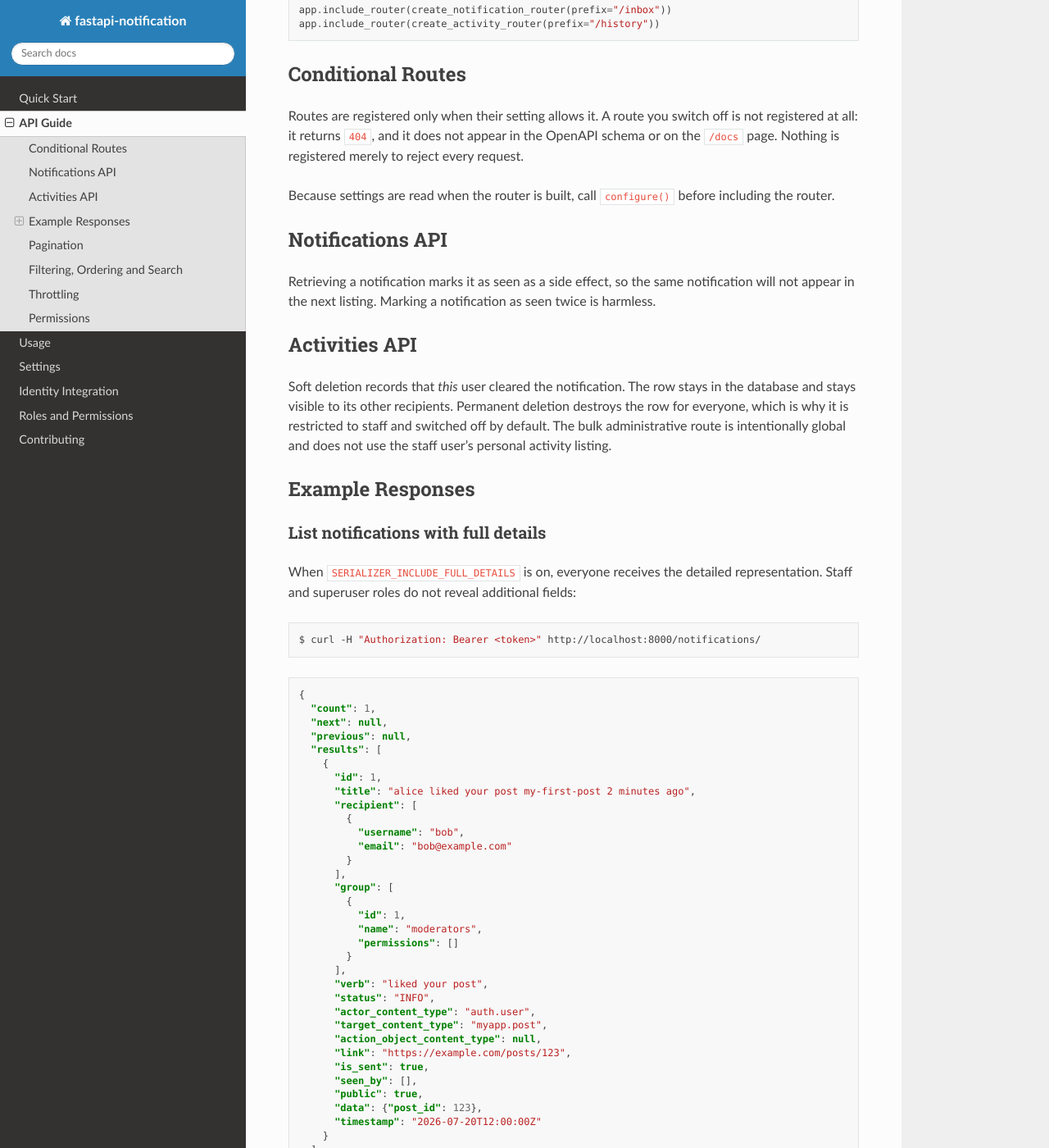
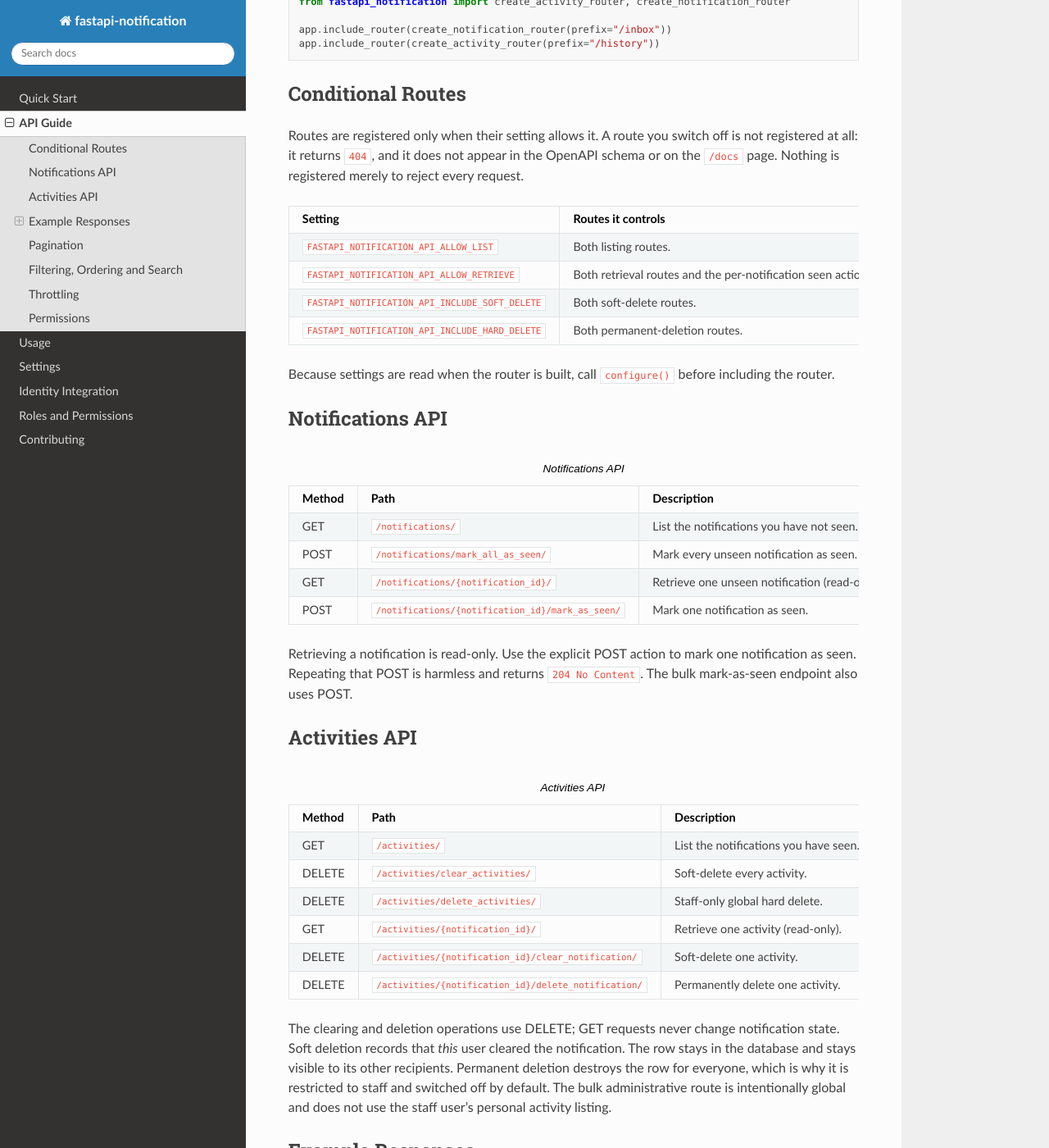
Before and after one commit to Lazarus-org/fastapi-notification, a Sphinx documentation site: the page built from docs/api_guide.rst, in a window 1280 px wide and 1400 px high, scrolled down 580 px. Shown: the whole window at 82% size. Built offline with Sphinx 7.4.7 and the Read the Docs theme 3.1.0, drawn with Linux system fonts in a browser that asks for light colours; some of the changed text lies outside the part shown.

Commit message:
fix(api): use safe HTTP methods for notification mutations
Closes #17

```diff
--- a/docs/api_guide.rst
+++ b/docs/api_guide.rst
@@ -3,7 +3,8 @@ API Guide
 
 The package exposes two groups of endpoints. **Notifications** are the things
 you have not seen yet; **Activities** are the history of everything you have.
-Reading a notification moves it from the first group to the second.
+Explicitly marking a notification as seen moves it from the first group to the
+second. Retrieval requests are read-only and never change notification state.
 
 Both groups are mounted by ``create_router()``:
 
@@ -36,14 +37,19 @@ is not registered at all: it returns ``404``, and it does not appear in the
 OpenAPI schema or on the ``/docs`` page. Nothing is registered merely to reject
 every request.
 
-============================================  ==========================================
-Setting                                       Routes it controls
-============================================  ==========================================
-``FASTAPI_NOTIFICATION_API_ALLOW_LIST``       Both listing routes
-``FASTAPI_NOTIFICATION_API_ALLOW_RETRIEVE``   Both retrieval routes
-``FASTAPI_NOTIFICATION_API_INCLUDE_SOFT_DELETE``  Both clearing routes
-``FASTAPI_NOTIFICATION_API_INCLUDE_HARD_DELETE``  Both permanent-deletion routes
-============================================  ==========================================
+.. list-table::
+   :header-rows: 1
+
+   * - Setting
+     - Routes it controls
+   * - ``FASTAPI_NOTIFICATION_API_ALLOW_LIST``
+     - Both listing routes.
+   * - ``FASTAPI_NOTIFICATION_API_ALLOW_RETRIEVE``
+     - Both retrieval routes and the per-notification seen action.
+   * - ``FASTAPI_NOTIFICATION_API_INCLUDE_SOFT_DELETE``
+     - Both soft-delete routes.
+   * - ``FASTAPI_NOTIFICATION_API_INCLUDE_HARD_DELETE``
+     - Both permanent-deletion routes.
 
 Because settings are read when the router is built, call ``configure()`` before
 including the router.
@@ -52,39 +58,65 @@ including the router.
 Notifications API
 -----------------
 
-======  ====================================  ============================================
-Method  Path                                  Description
-======  ====================================  ============================================
-GET     ``/notifications/``                   List the notifications you have not seen.
-GET     ``/notifications/mark_all_as_seen/``  Mark every unseen notification as seen.
-GET     ``/notifications/{notification_id}/`` Retrieve one notification, marking it seen.
-======  ====================================  ============================================
+.. list-table:: Notifications API
+   :header-rows: 1
 
-Retrieving a notification marks it as seen as a side effect, so the same
-notification will not appear in the next listing. Marking a notification as
-seen twice is harmless.
+   * - Method
+     - Path
+     - Description
+   * - GET
+     - ``/notifications/``
+     - List the notifications you have not seen.
+   * - POST
+     - ``/notifications/mark_all_as_seen/``
+     - Mark every unseen notification as seen.
+   * - GET
+     - ``/notifications/{notification_id}/``
+     - Retrieve one unseen notification (read-only).
+   * - POST
+     - ``/notifications/{notification_id}/mark_as_seen/``
+     - Mark one notification as seen.
+
+Retrieving a notification is read-only. Use the explicit POST action to mark
+one notification as seen. Repeating that POST is harmless and returns
+``204 No Content``. The bulk mark-as-seen endpoint also uses POST.
 
 
 Activities API
 --------------
 
-======  ===============================================  =========================================
-Method  Path                                             Description
-======  ===============================================  =========================================
-GET     ``/activities/``                                 List the notifications you have seen.
-GET     ``/activities/clear_activities/``                Soft-delete every activity.
-GET     ``/activities/delete_activities/``               Staff-only global hard delete.
-GET     ``/activities/{notification_id}/``               Retrieve one activity.
-GET     ``/activities/{notification_id}/clear_notification/``   Soft-delete one activity.
-GET     ``/activities/{notification_id}/delete_notification/``  Permanently delete one activity.
-======  ===============================================  =========================================
+.. list-table:: Activities API
+   :header-rows: 1
 
-Soft deletion records that *this* user cleared the notification. The row stays
-in the database and stays visible to its other recipients. Permanent deletion
-destroys the row for everyone, which is why it is restricted to staff and
-switched off by default. The bulk administrative route is intentionally global
-and does not use the staff user's personal activity listing.
+   * - Method
+     - Path
+     - Description
+   * - GET
+     - ``/activities/``
+     - List the notifications you have seen.
+   * - DELETE
+     - ``/activities/clear_activities/``
+     - Soft-delete every activity.
+   * - DELETE
+     - ``/activities/delete_activities/``
+     - Staff-only global hard delete.
+   * - GET
+     - ``/activities/{notification_id}/``
+     - Retrieve one activity (read-only).
+   * - DELETE
+     - ``/activities/{notification_id}/clear_notification/``
+     - Soft-delete one activity.
+   * - DELETE
+     - ``/activities/{notification_id}/delete_notification/``
+     - Permanently delete one activity.
 
+The clearing and deletion operations use DELETE; GET requests never change
+notification state. Soft deletion records that *this* user cleared the
+notification. The row stays in the database and stays visible to its other
+recipients. Permanent deletion destroys the row for everyone, which is why it
+is restricted to staff and switched off by default. The bulk administrative
+route is intentionally global and does not use the staff user's personal
+activity listing.
 
 Example Responses
 -----------------
@@ -169,22 +201,32 @@ Mark all as seen
 
 .. code-block:: bash
 
-   $ curl -H "Authorization: Bearer <token>" \
+   $ curl -X POST -H "Authorization: Bearer <token>" \
        http://localhost:8000/notifications/mark_all_as_seen/
 
 .. code-block:: json
 
    {"detail": "3 Notifications marked as seen."}
 
+Mark one notification as seen
+~~~~~~~~~~~~~~~~~~~~~~~~~~~~~
+
+Retrieval does not mark a notification as seen. Use the explicit POST action:
+
+.. code-block:: bash
+
+   $ curl -i -X POST -H "Authorization: Bearer <token>" \
+       http://localhost:8000/notifications/1/mark_as_seen/
+
 Clear and delete
 ~~~~~~~~~~~~~~~~
 
 The four clearing and deletion routes return ``204 No Content`` with an empty
-body:
+body. Use DELETE for these state-changing operations:
 
 .. code-block:: bash
 
-   $ curl -i -H "Authorization: Bearer <token>" \
+   $ curl -i -X DELETE -H "Authorization: Bearer <token>" \
        http://localhost:8000/activities/1/clear_notification/
 
 .. code-block:: text
--- a/docs/settings.rst
+++ b/docs/settings.rst
@@ -177,8 +177,9 @@ API_ALLOW_RETRIEVE
 
 **Type:** ``bool`` — **Default:** ``True``
 
-Whether the retrieve-by-ID routes are registered. Setting this to ``False``
-disables retrieval on both routers.
+Whether the retrieve-by-ID routes and the per-notification mark-as-seen action
+are registered. Setting this to ``False`` disables single-notification
+retrieval and the individual seen action on both routers.
 
 SERIALIZER_FIELDS
 ~~~~~~~~~~~~~~~~~
```
Also changed, not shown: README.md (+18 -14 lines), 5 other files.
